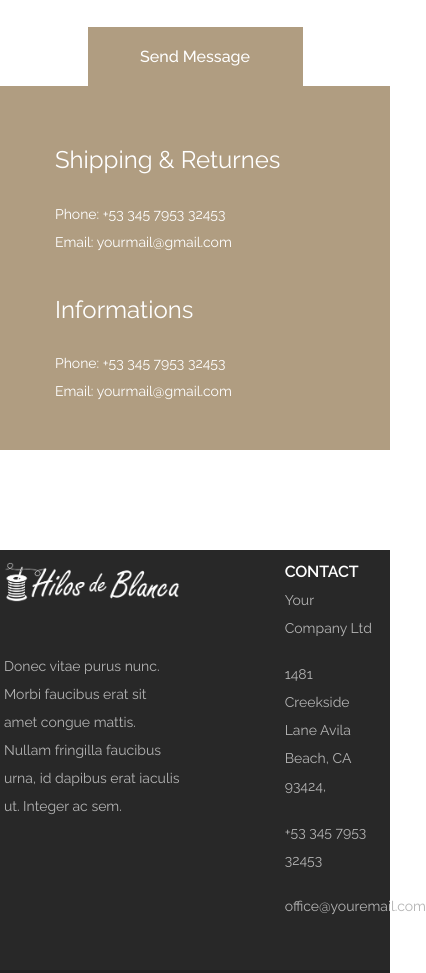
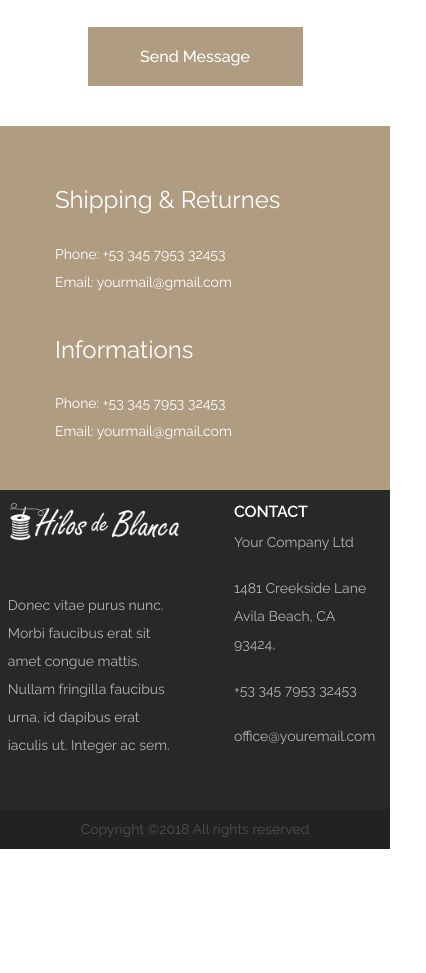
Before and after one commit to alvartito/alvartito.github.io, a plain HTML site: page contacto.html in a window 390 px wide. Shown: the part 780-1753 px from the top of the page, 426 px wide, since content can reach past the window. After the commit the page ends 1629 px from the top, so only its background shows below. Drawn offline with Linux system fonts and the light colour scheme; some packages are replaced by stand-ins of ours.

Commit message:
Modificado estilo en web, eliminar la llamada a .js de maps innecesaria

```diff
--- a/contacto.html
+++ b/contacto.html
@@ -229,10 +229,5 @@
 <script src="js/sly.min.js"></script>
 <script src="js/jquery.nicescroll.min.js"></script>
 <script src="js/main.js"></script>
-
-<!-- Map js -->
-<script src="https://maps.googleapis.com/maps/api/js?key=AIzaSyCWTIlluowDL-X4HbYQt3aDw_oi2JP0Krc&sensor=false"></script>
-<script src="js/map.js"></script>
-
 </body>
 </html>
--- a/css/style.css
+++ b/css/style.css
@@ -871,13 +871,13 @@ ol {
 .footer-top-section .container .col-1 {
     flex: 0 0 50%;
     max-width: 50%;
-    padding-left: 1%;
+    padding-left: 2%;
 }
 
 .footer-top-section .container .col-2 {
     flex: 0 0 50%;
     max-width: 50%;
-    padding-left: 23%;
+    padding-left: 10%;
 }
 
 .footer-top-section.home-footer {
@@ -2045,8 +2045,8 @@ ol {
 		width: 100%;
 	}
 	.contact-info-warp {
-		padding-top: 0;
-		margin-bottom: 100px;
+		padding-top: 40px;
+		margin-bottom: 0px;
 	}
 	.categorie-filter-warp .cf-right {
 		float: none;
```
